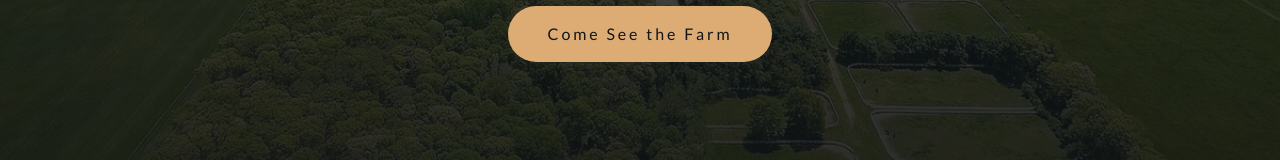
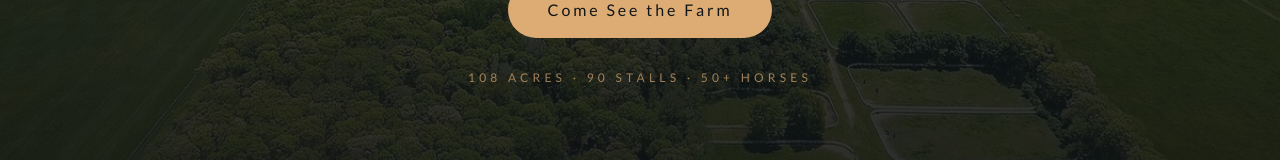
Before and after one commit to Midorivi/thunder-road-stables, a React (Vite) app: page / in a window 1280 px wide. Shown: the part 572-732 px from the top of the page. Built offline with nearby package versions, Linux system fonts and the light colour scheme; no server answers; the HTML template or start-up script is replaced by a standard one; a web font is replaced by a local one.

Commit message:
Add stat line below hero CTA: 108 Acres, 90 Stalls, 50+ Horses

```diff
--- a/src/components/sections/Hero.tsx
+++ b/src/components/sections/Hero.tsx
@@ -51,6 +51,9 @@ export function Hero() {
           >
             Come See the Farm
           </Link>
+          <p className="mt-8 text-xs uppercase tracking-[0.35em] text-[#DCAC74]/70">
+            108 Acres &middot; 90 Stalls &middot; 50+ Horses
+          </p>
         </motion.div>
       </div>
     </section>
```
